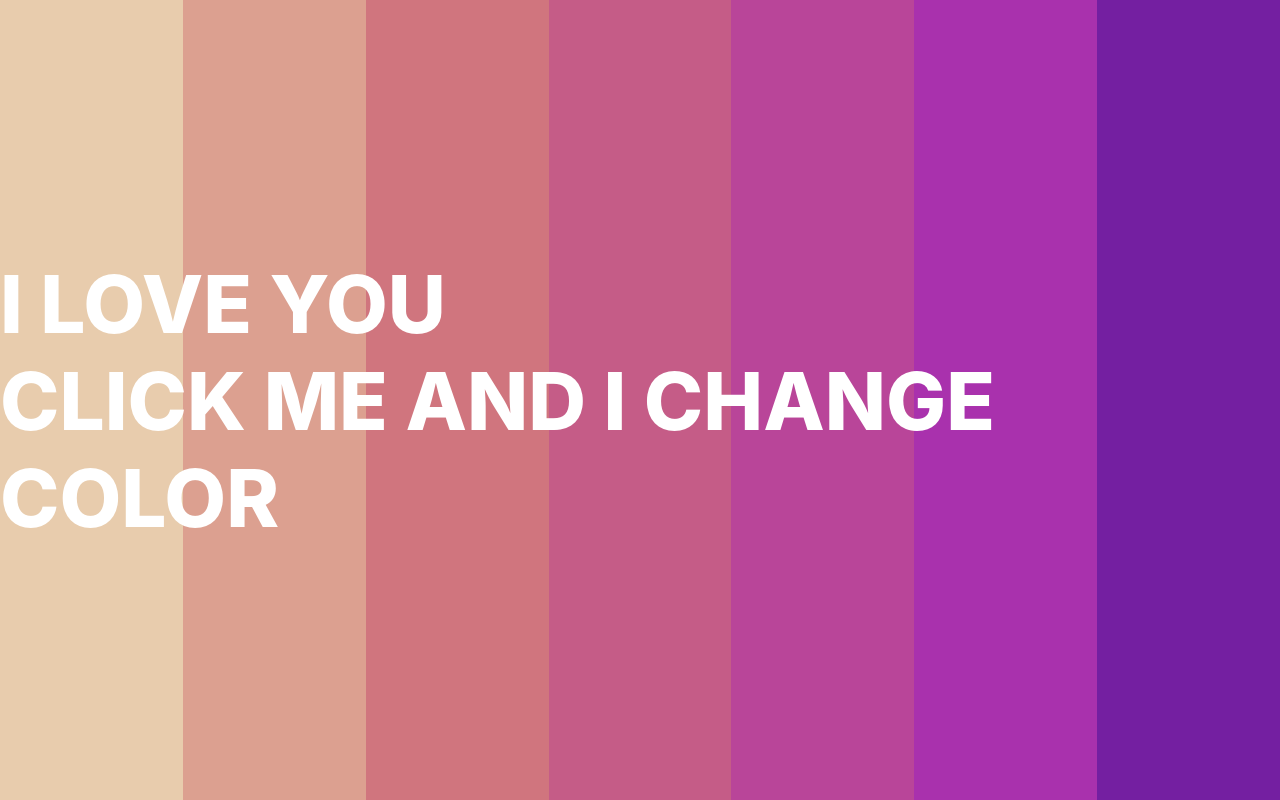
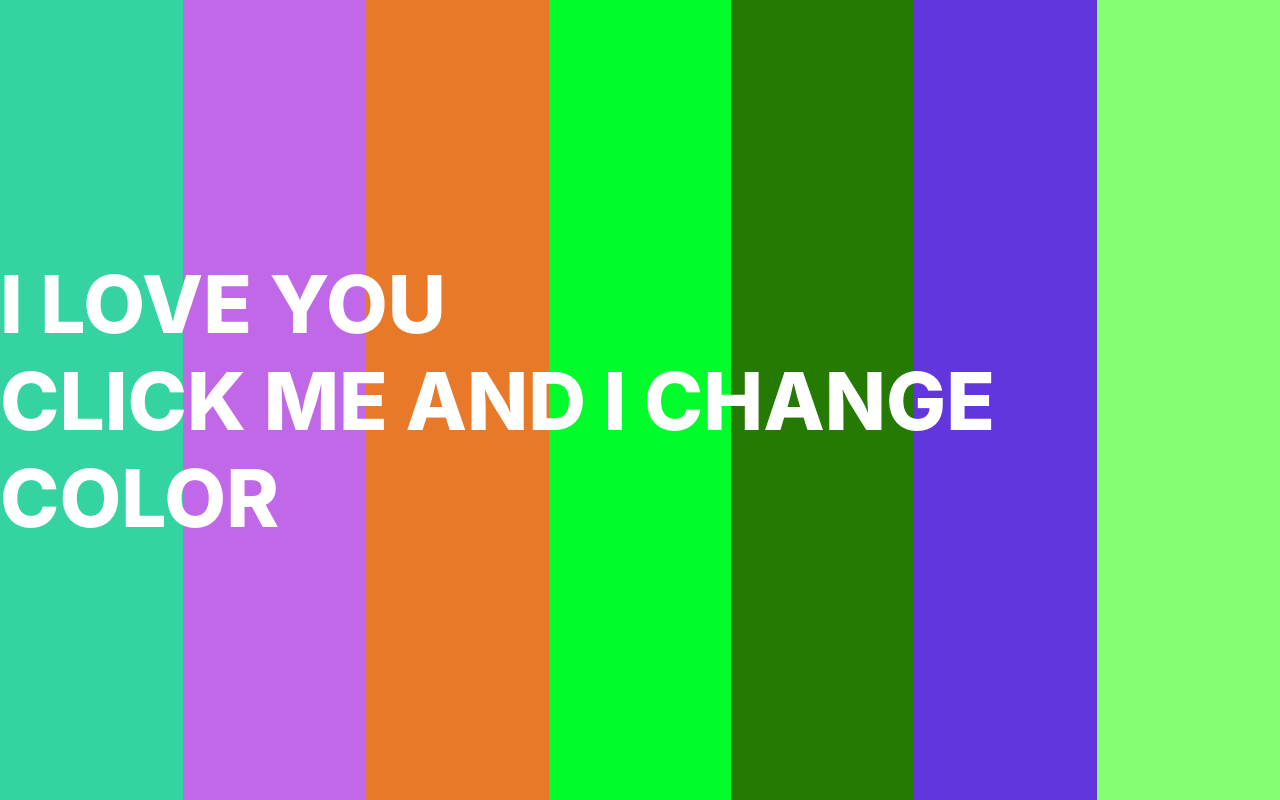
Before and after one commit to ColinFendrick/CSS-and-Animation-Playground, a React (Create React App) app: page / in a window 1280 px wide. Built offline with nearby package versions, Linux system fonts and the light colour scheme.

Commit message:
SAVEPOINT

```diff
--- a/package.json
+++ b/package.json
@@ -3,6 +3,7 @@
   "version": "0.1.0",
   "private": true,
   "dependencies": {
+    "randomcolor": "^0.5.4",
     "react": "^16.8.2",
     "react-dom": "^16.8.2",
     "react-scripts": "2.1.5",
--- a/src/colorrequest.js
+++ /dev/null
@@ -1,16 +0,0 @@
-export default (method, url, success, failure) => {
-  const xhr = new XMLHttpRequest();
-  xhr.open(method, url, true);
-
-  xhr.onreadystatechange = () => {
-    if (xhr.readyState === XMLHttpRequest.DONE) {
-      if (xhr.status >= 200 && xhr.status <= 299) {
-        success(xhr.response);
-      } else {
-        failure(xhr.response);
-      }
-    }
-  }
-  xhr.send();
-  return xhr;
-}
--- a/src/components/Background.js
+++ b/src/components/Background.js
@@ -1,25 +1,12 @@
 import React, { useState } from 'react'
 import { useTrail } from 'react-spring'
+import randomColor from 'randomcolor';
 
 import { Panel, MainText } from '.'
-import colors from '../colors.json'
-import ajax from '../colorrequest'
 const config = { mass: 5, tension: 2000, friction: 200 }
 
 export default () => {
-  const [int, setInt] = useState(0)
   const [counter, setCounter] = useState(0)
-
-  const success = res => {
-    console.log(Object.keys(res))
-    // res.colors.forEach((color, index) => {
-    //   colorsArray[index] = `#${color.hex}`
-    // })
-  }
-  const error = err => console.log(err)
-  const url = 'http://www.colr.org/json/schemes/random?scheme_size_limit=>7'
-
-  const getRanInt = max => Math.floor(Math.random() * Math.floor(max))
 
   const trail = useTrail(8, {
     config,
@@ -28,15 +15,15 @@ export default () => {
     from: { opacity: 0, flex: 0 }
   })
 
+  const colors = randomColor({ count: 7 })
+
   return (
     <div className="background" onClick={() => {
-      setInt(() => getRanInt(colors.length))
       setCounter(() => setCounter(counter + 1))
-      ajax('GET', url, success, error)
     }}>
       {trail.map((props, index) =>
-        (index <= colors[int].length - 1) ?
-          <Panel key={index} backgroundColor={colors[int][index]} style={props} />
+        (index <= colors.length - 1) ?
+        <Panel key={index}  style={{...props, backgroundColor: colors[index]}} />
         :
         <MainText key={index} style={props} />
       )}
--- a/src/components/Panel.js
+++ b/src/components/Panel.js
@@ -1,5 +1,5 @@
 import React from 'react'
 import { animated } from 'react-spring'
 
-export default ({ backgroundColor, style }) =>
-  <animated.div className="panel" style={{ backgroundColor, ...style }} />
+export default ({ style }) =>
+  <animated.div className="panel" style={style} />
```
Also changed, not shown: 1 other file (tests, documents, lock files or other folders).
